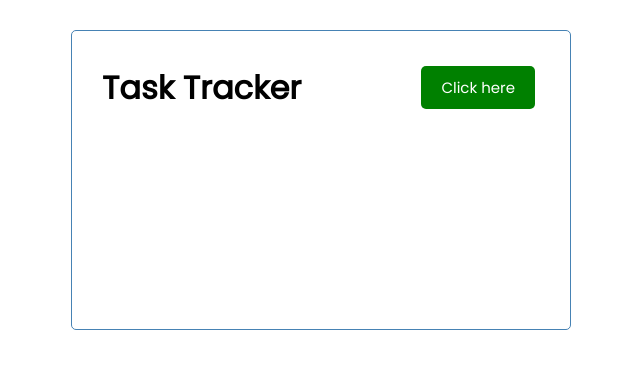
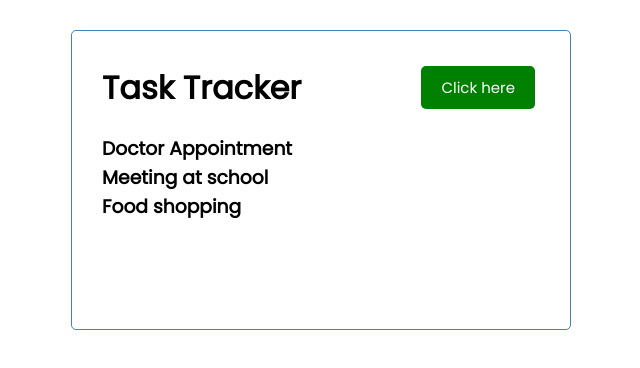
Before and after one commit to ZPrayag/ReactJS, a React (Create React App) app in the folder react-task-tracker/: page / in a window 1280 px wide. Shown: the top 368 px of the page, without its empty margins (319-959 px from the left). Built offline with nearby package versions, Linux system fonts and the light colour scheme.

Commit message:
Added Tasks

```diff
--- a/react-task-tracker/src/App.js
+++ b/react-task-tracker/src/App.js
@@ -1,9 +1,11 @@
 import Header from "./components/Header";
+import Tasks from "./components/Tasks";
 
 const App = () => {
   return (
     <div className="container">
       <Header />
+      <Tasks />
     </div>
   );
 };
```
